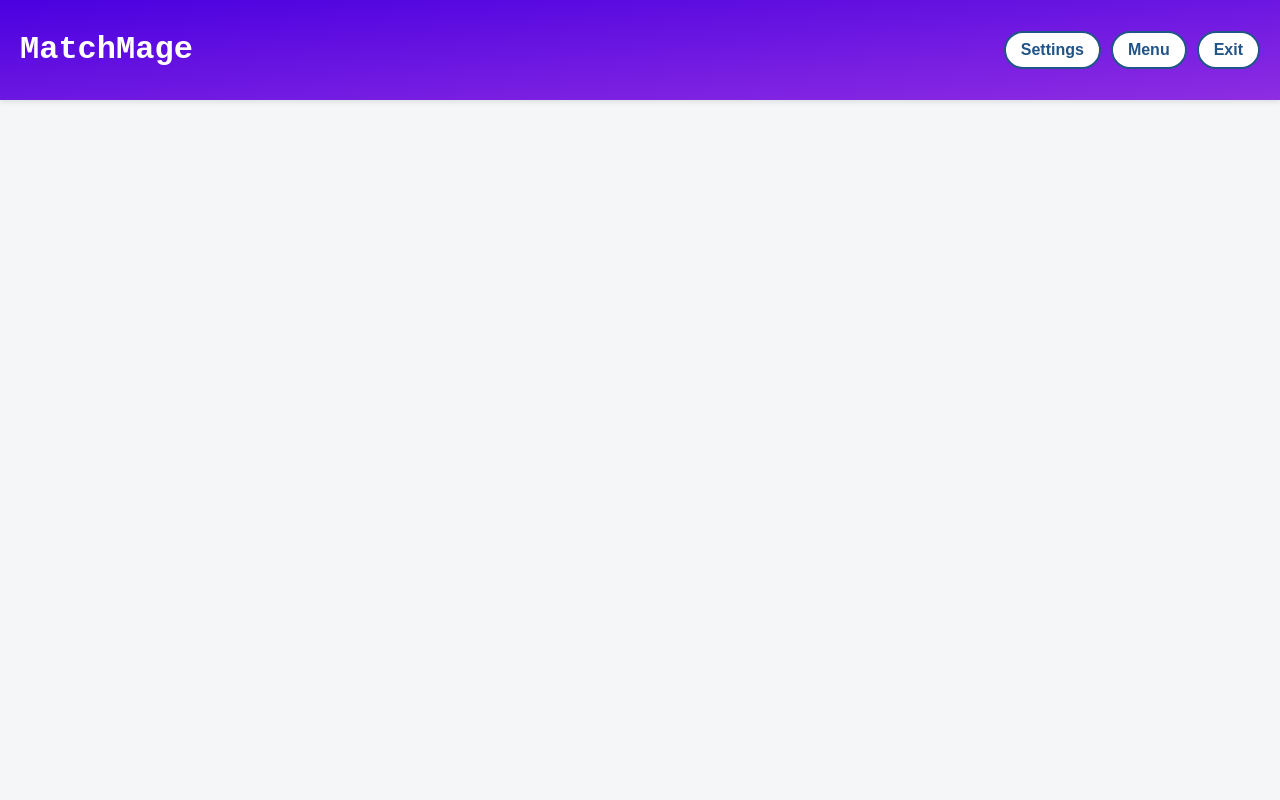
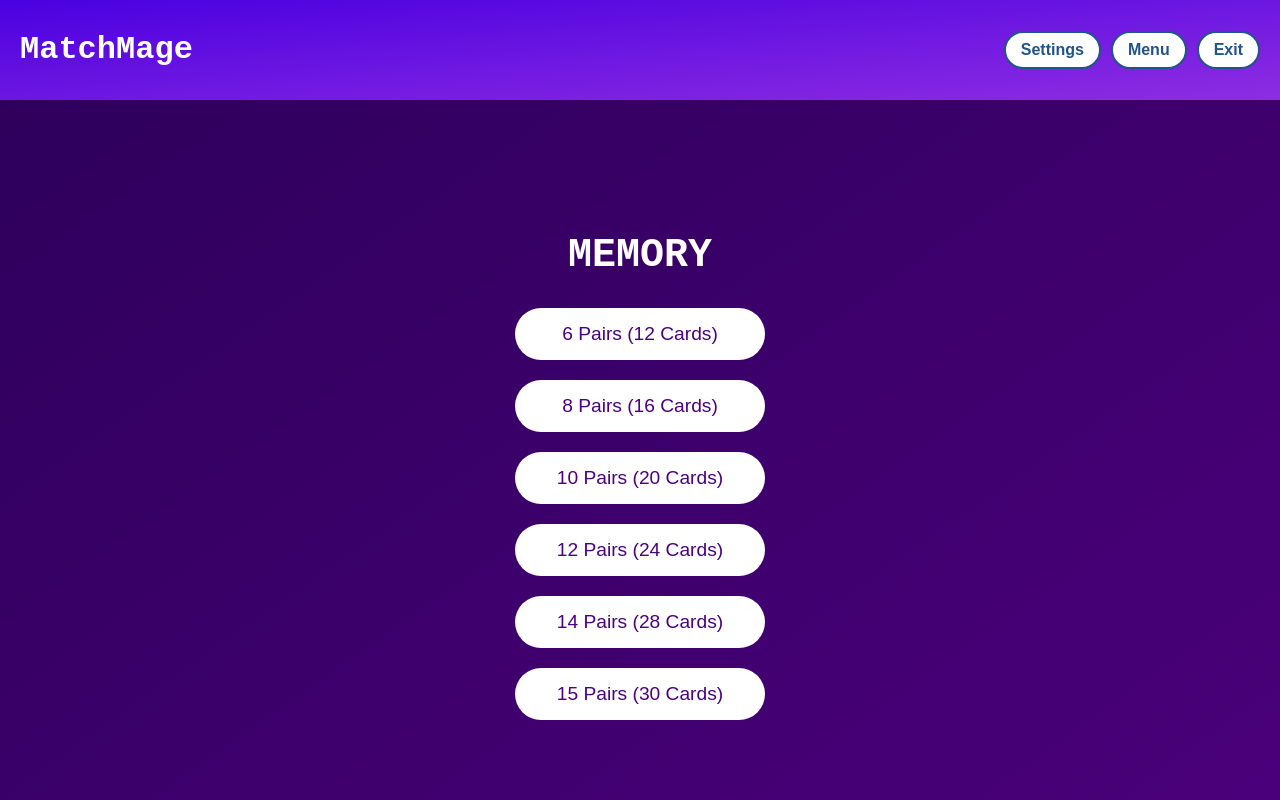
Before and after one commit to GucciX04/websiteSIA, a plain HTML site: page index.html in a window 1280 px wide. Both pictures are taken after a click on the button "Play Game". Shown: the top 800 px of the page. Drawn offline with Linux system fonts and the light colour scheme.

Commit message:
Pairs of cards selection

```diff
--- a/index.html
+++ b/index.html
@@ -20,6 +20,18 @@
       <h2>Let's test your brain</h2>
       <button id="start-btn">Play Game</button>
     </section>
+    <main id="card-selection" class="hidden">
+        <h2>MEMORY</h2>
+        <div class="card-options">
+          <!-- Each button represents a card pair option -->
+          <button class="card-option" data-cards="12">6 Pairs (12 Cards)</button>
+          <button class="card-option" data-cards="16">8 Pairs (16 Cards)</button>
+          <button class="card-option" data-cards="20">10 Pairs (20 Cards)</button>
+          <button class="card-option" data-cards="24">12 Pairs (24 Cards)</button>
+          <button class="card-option" data-cards="28">14 Pairs (28 Cards)</button>
+          <button class="card-option" data-cards="30">15 Pairs (30 Cards)</button>
+        </div>
+      </main>
 
     <script src="script.js"></script>
   </body>
--- a/script.js
+++ b/script.js
@@ -28,3 +28,16 @@ const introScreen = document.getElementById('intro-screen');
 startBtn.addEventListener('click', () => {
   introScreen.style.display = 'none';
 });
+
+document.addEventListener("DOMContentLoaded", () => {
+    const playBtn = document.getElementById("start-btn");
+    const introScreen = document.getElementById("intro-screen");
+    const cardSelection = document.getElementById("card-selection");
+
+    if (playBtn) {
+      playBtn.addEventListener("click", () => {
+        introScreen.classList.add("hidden");
+        cardSelection.classList.remove("hidden");
+      });
+    }
+  });
--- a/style.css
+++ b/style.css
@@ -82,3 +82,46 @@ body {
 #start-btn:hover {
   background-color: #ddd;
 }
+
+  /* Hide elements */
+.hidden {
+  display: none;
+}
+
+/* Card selection screen styles */
+#card-selection {
+  background: linear-gradient(to bottom right, #2e005c, #4e007e);
+  color: white;
+  height: 100vh;
+  padding-top: 100px;
+  text-align: center;
+}
+
+#card-selection h2 {
+  font-size: 2.5rem;
+  margin-bottom: 30px;
+}
+
+.card-options {
+  display: flex;
+  flex-direction: column;
+  align-items: center;
+  gap: 20px;
+}
+
+.card-option {
+  background-color: white;
+  color: #4e007e;
+  border: none;
+  padding: 15px 30px;
+  font-size: 1.2rem;
+  border-radius: 30px;
+  cursor: pointer;
+  width: 250px;
+  transition: all 0.3s ease;
+}
+
+.card-option:hover {
+  background-color: #4e007e;
+  color: white;
+}
```
